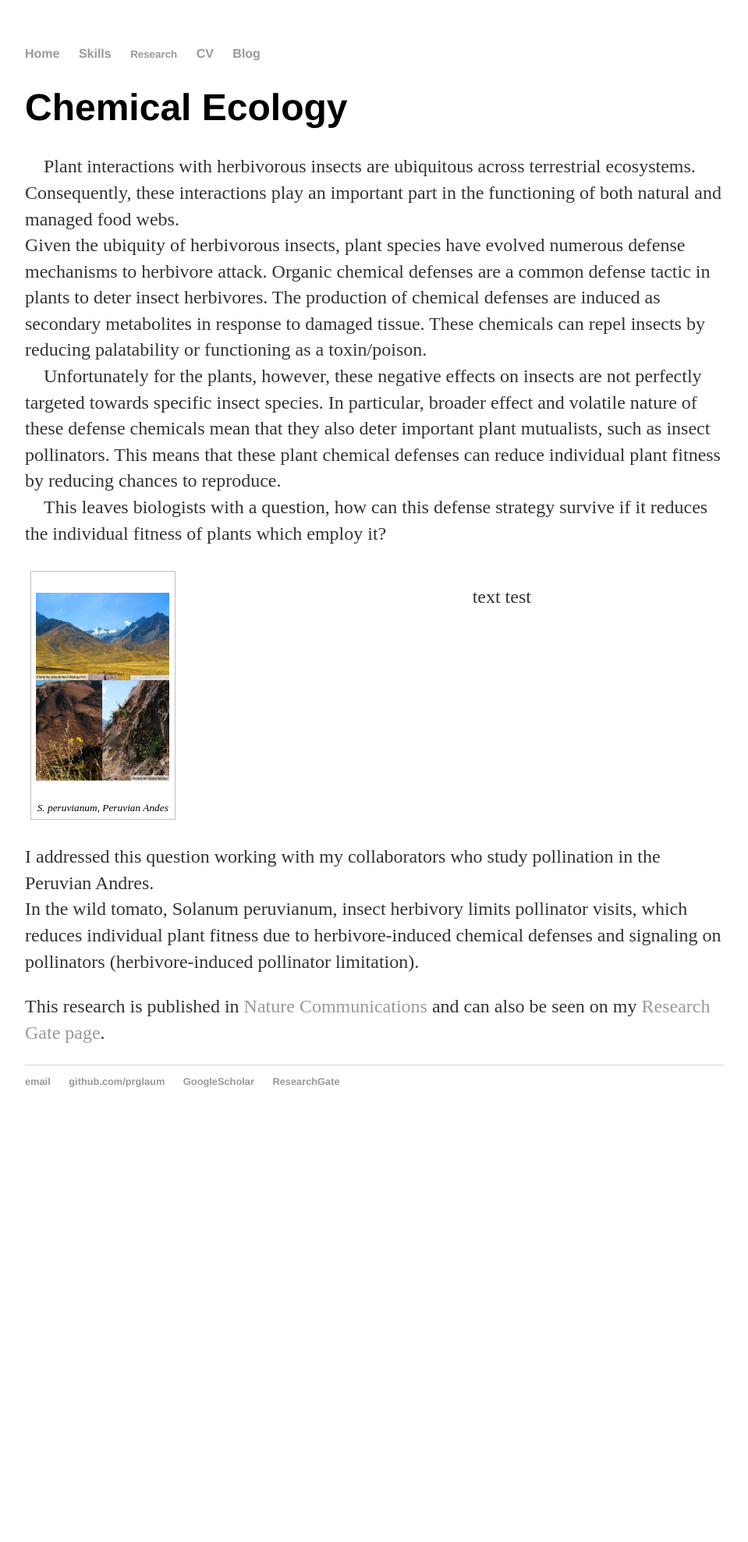
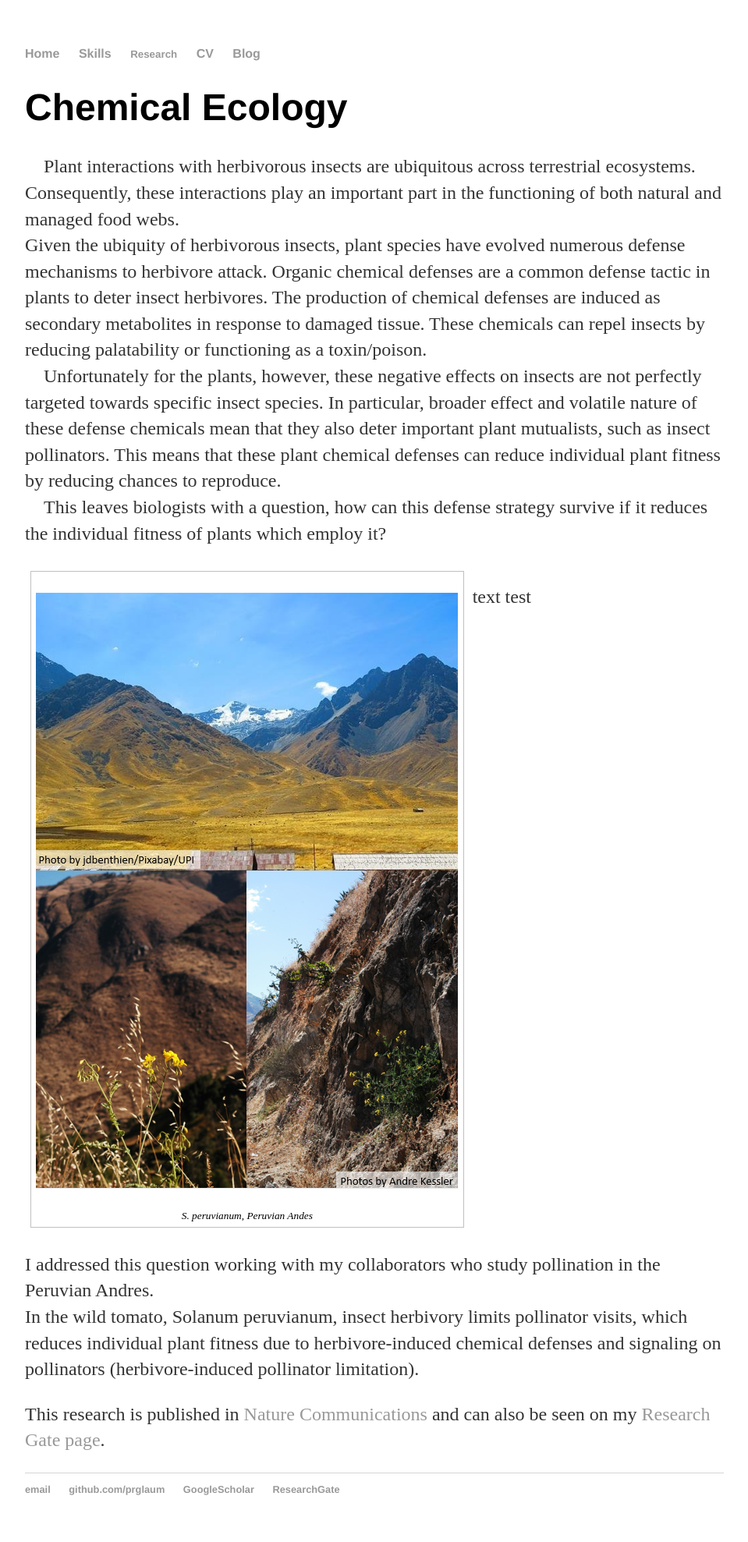
Before and after one commit to prglaum/prglaum.github.io, a Jekyll site: the page built from research/chemoeco/index.html, in a window 1280 px wide. Shown: the whole page at 78% size, without its empty margins (160-1119 px from the left). Built offline with Jekyll 4.4.1, drawn with Linux system fonts in a browser that asks for light colours; before the commit the page ends 1454 px from its top, so only the background shows below that.

Commit message:
Update main.css

```diff
--- a/css/main.css
+++ b/css/main.css
@@ -62,7 +62,7 @@ ul.posts li {
 
 /* figure with captions*/
 figure {
-  width: 30%;
+  /*width: 30%;*/
   text-align: center;
   font-style: italic;
   font-size: smaller;
```
